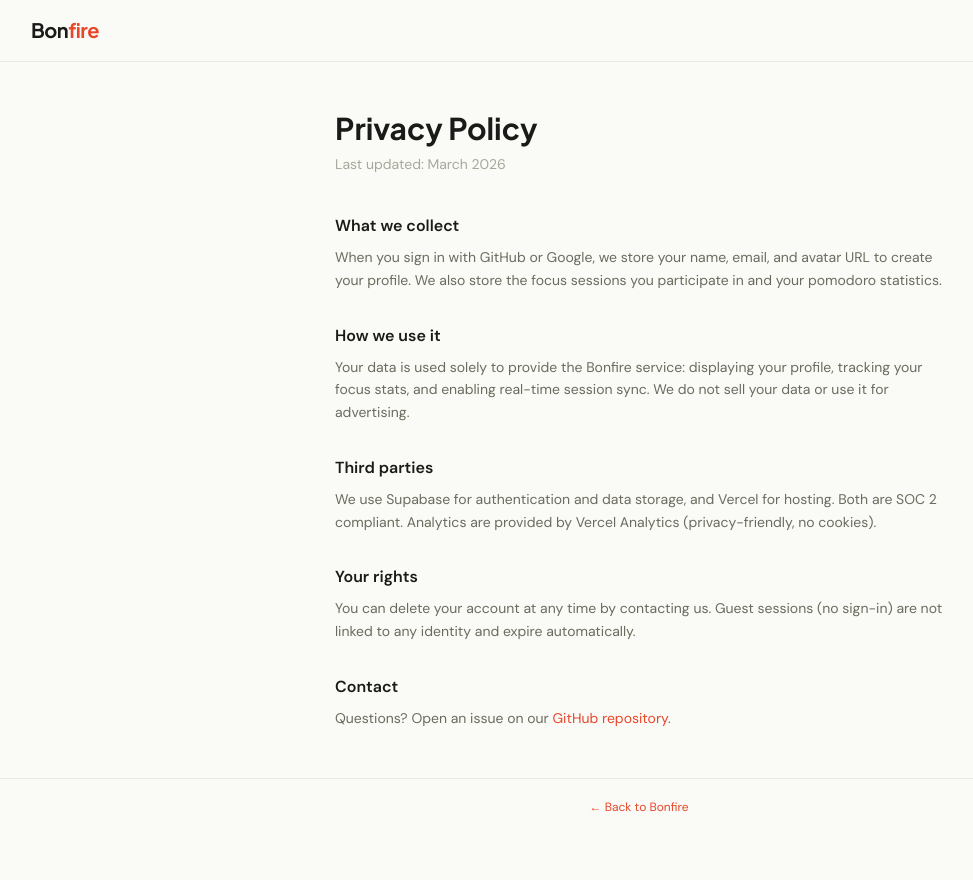
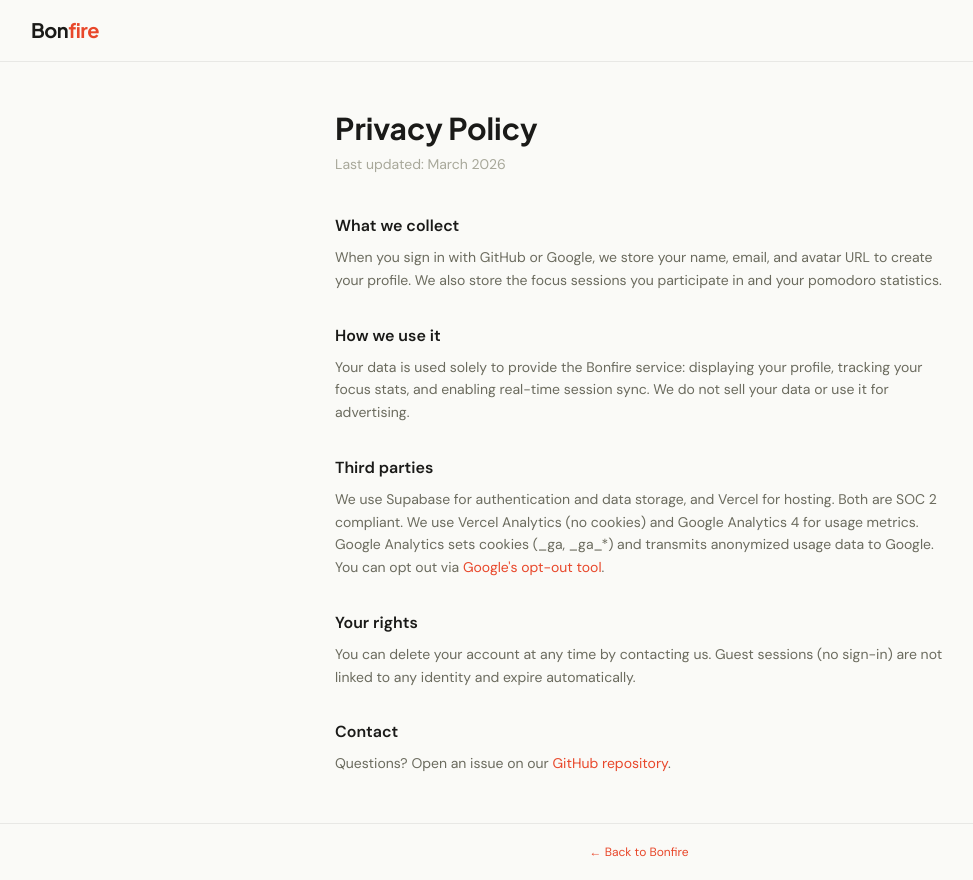
Before and after one commit to MinitJain/bonfire, a Next.js app: page /privacy in a window 1280 px wide. Shown: the whole page, without its empty margins (1-974 px from the left). Before the commit the page ends 835 px from the top, so only its background shows below. Built offline with nearby package versions, Linux system fonts and the light colour scheme; no server answers.

Commit message:
fix: address CodeRabbit review findings from PR #31

```diff
--- a/app/layout.tsx
+++ b/app/layout.tsx
@@ -95,6 +95,9 @@
       suppressHydrationWarning
       className={`${dmSans.variable} ${plusJakartaSans.variable} ${jetbrainsMono.variable}`}
     >
+      {process.env.NEXT_PUBLIC_GA_MEASUREMENT_ID && (
+        <GoogleAnalytics gaId={process.env.NEXT_PUBLIC_GA_MEASUREMENT_ID} />
+      )}
 <body className="bg-background text-foreground font-sans min-h-screen antialiased">
         <ThemeProvider attribute="class" defaultTheme="system" enableSystem disableTransitionOnChange>
           <script
@@ -119,9 +122,6 @@
           <FaviconInit />
           {children}
           <Analytics />
-          {process.env.NEXT_PUBLIC_GA_MEASUREMENT_ID && (
-            <GoogleAnalytics gaId={process.env.NEXT_PUBLIC_GA_MEASUREMENT_ID} />
-          )}
         </ThemeProvider>
       </body>
     </html>
--- a/app/privacy/page.tsx
+++ b/app/privacy/page.tsx
@@ -19,7 +19,7 @@
       </section>
       <section>
         <h2 className="font-semibold text-base mb-2 text-[var(--text-primary)]">Third parties</h2>
-        <p>We use Supabase for authentication and data storage, and Vercel for hosting. Both are SOC 2 compliant. Analytics are provided by Vercel Analytics (privacy-friendly, no cookies).</p>
+        <p>We use Supabase for authentication and data storage, and Vercel for hosting. Both are SOC 2 compliant. We use Vercel Analytics (no cookies) and Google Analytics 4 for usage metrics. Google Analytics sets cookies (_ga, _ga_*) and transmits anonymized usage data to Google. You can opt out via <a href="https://tools.google.com/dlpage/gaoptout" target="_blank" rel="noopener noreferrer" className="text-[var(--accent)]">Google&apos;s opt-out tool</a>.</p>
       </section>
       <section>
         <h2 className="font-semibold text-base mb-2 text-[var(--text-primary)]">Your rights</h2>
```
